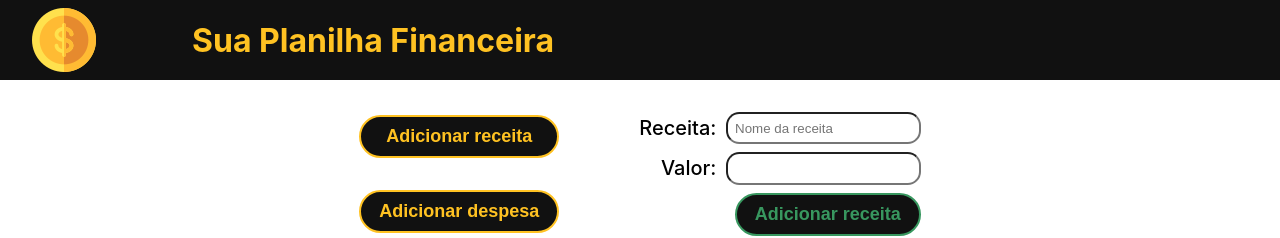
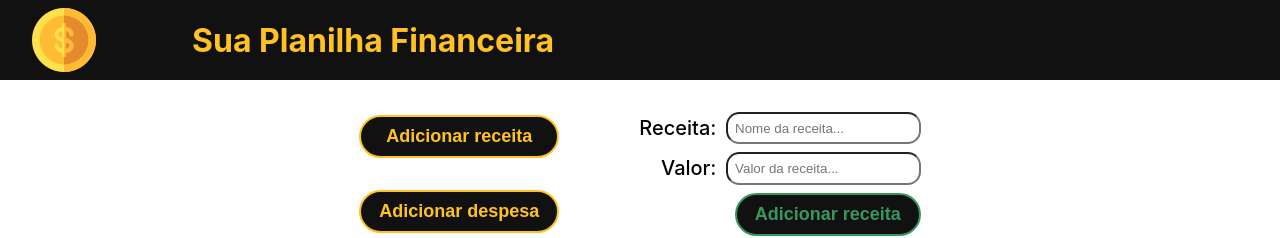
Before and after one commit to TurinoS/planilha-financeira, a React (Create React App) app in the folder planilha-financeira/: page / in a window 1280 px wide. Shown: the top 238 px of the page. Built offline with nearby package versions, Linux system fonts and the light colour scheme; the HTML template or start-up script is replaced by a standard one.

Commit message:
Iniciando funcionamento do formulário
Implementando os hooks de useState e colocando o onChange nos inputs para que o formulário comece a ficar funcional

```diff
--- a/planilha-financeira/src/components/CampoInput/CampoInput.module.css
+++ /dev/null
@@ -1,12 +0,0 @@
-.campo {
-    display: flex;
-    align-items: center;
-    gap: .5em;
-    font-size: 20px;
-    font-weight: 500;
-}
-
-.campo input {
-    padding: .5em;
-    border-radius: 1em;
-}
--- a/planilha-financeira/src/components/CampoInput/index.js
+++ /dev/null
@@ -1,10 +0,0 @@
-import styles from './CampoInput.module.css'
-
-export default function CampoInput({ label, type, id, placeholder }) {
-    return(
-        <div className={styles.campo}>
-            <label>{label}:</label>
-            <input type={type} name={label} id={id} placeholder={placeholder} />
-        </div>
-    )
-}
--- a/planilha-financeira/src/components/Form/Form.module.css
+++ b/planilha-financeira/src/components/Form/Form.module.css
@@ -73,3 +73,20 @@ button:hover {
     cursor: pointer;
     border-color: var(--preto);
 }
+
+.campo {
+    display: flex;
+    align-items: center;
+    gap: .5em;
+    font-size: 20px;
+    font-weight: 500;
+}
+
+.campo input {
+    padding: .5em;
+    border-radius: 1em;
+}
+
+.campo label {
+    text-transform: capitalize;
+}
--- a/planilha-financeira/src/components/Form/index.js
+++ b/planilha-financeira/src/components/Form/index.js
@@ -1,4 +1,3 @@
-import CampoInput from '../CampoInput';
 import styles from './Form.module.css';
 import React, { useState } from 'react';
 
@@ -22,15 +21,14 @@ export default function Form() {
 
     function adicionaNaPlanilha(e) {
         e.preventDefault();
-        console.log(receita)
+        console.log(nomeReceita)
+        console.log(nomeDespesa);
+        console.log(valor)
     }
 
-    const [receita, setReceita] = useState()
-    const [valor, setValor] = useState("")
-
-    function changeReceita(event) {
-        setReceita(event.target.value)
-    }
+    const [nomeReceita, setNomeReceita] = useState()
+    const [nomeDespesa, setNomeDespesa] = useState()
+    const [valor, setValor] = useState()
 
     return(
         <form onSubmit={adicionaNaPlanilha} className={styles.form}>
@@ -42,8 +40,17 @@ export default function Form() {
             {
                 showFormDespesa && !showFormReceita ?
                     <div className={styles.insideForm}>
-                    <CampoInput  type='text' label='Despesa' placeholder="Nome da despesa" />
-                    <CampoInput type='number' label='Valor' />
+
+                        <div className={styles.campo}>
+                            <label htmlFor='despesa'>Despesa:</label>
+                            <input onChange={(e) => setNomeDespesa(e.target.value)} type='text' name='despesa' id='despesa' placeholder='Nome da despesa...' />
+                        </div>
+
+                        <div className={styles.campo}>
+                            <label htmlFor='valor'>Valor:</label>
+                            <input onChange={(e) => setValor(e.target.value)} type='number' name='valor' id='valor' placeholder='Valor da despesa...' />
+                        </div>
+
                         <input className={styles.btnr} type='submit' value='Adicionar despesa' />
                     </div>
                 : null
@@ -52,8 +59,17 @@ export default function Form() {
             {
                 showFormReceita && !showFormDespesa ?
                     <div className={styles.insideForm}>
-                    <CampoInput onChange={changeReceita} type='text' label='Receita' placeholder="Nome da receita" />
-                    <CampoInput type='number' label='Valor' />
+
+                        <div className={styles.campo}>
+                            <label htmlFor='receita'>Receita:</label>
+                            <input  onChange={(e) => setNomeReceita(e.target.value)} type='text' name='receita' id='receita' placeholder='Nome da receita...' />
+                        </div>
+
+                        <div className={styles.campo}>
+                            <label htmlFor='valor'>Valor:</label>
+                            <input onChange={(e) => setValor(e.target.value)} type='number' name='valor' id='valor' placeholder='Valor da receita...' />
+                        </div>
+
                         <input className={styles.btng} type='submit' value='Adicionar receita' />
                     </div>
                 : null
```
Lines whose indentation alone changed are shown as unchanged.
